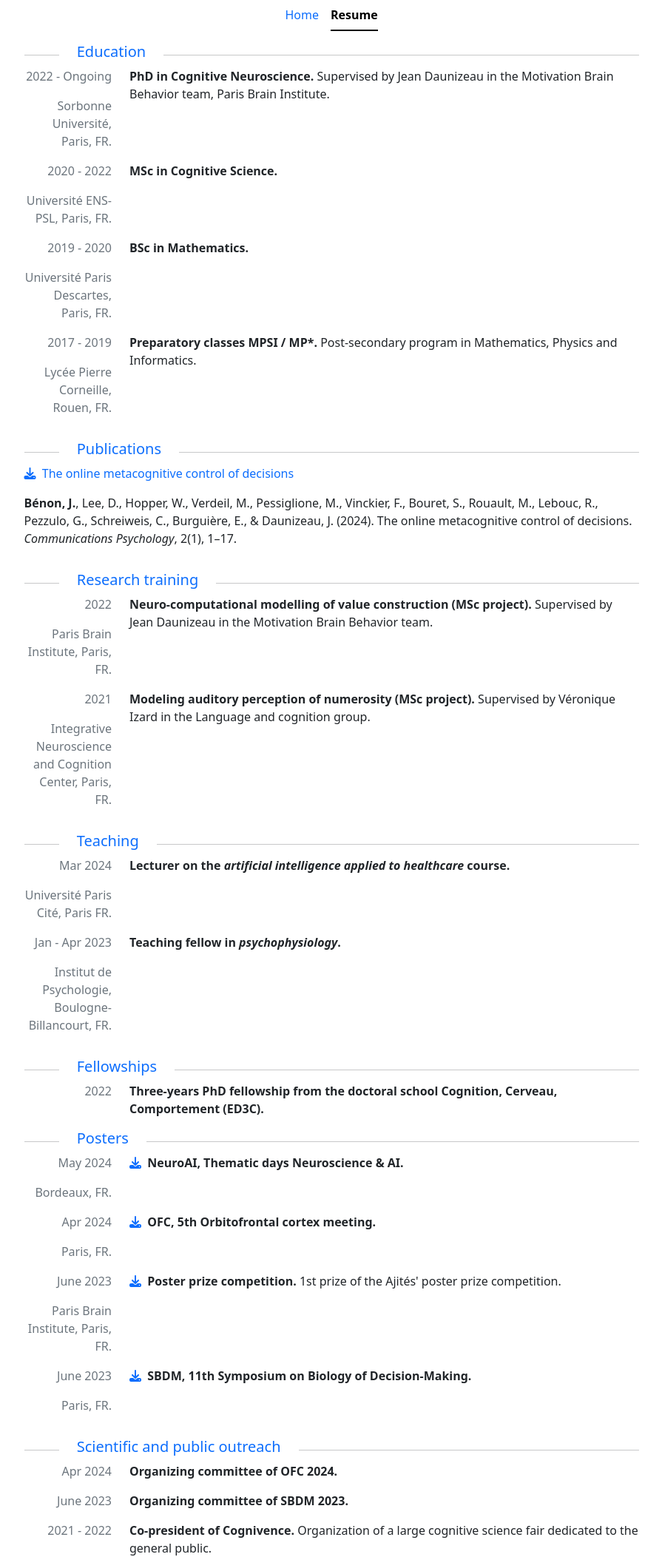
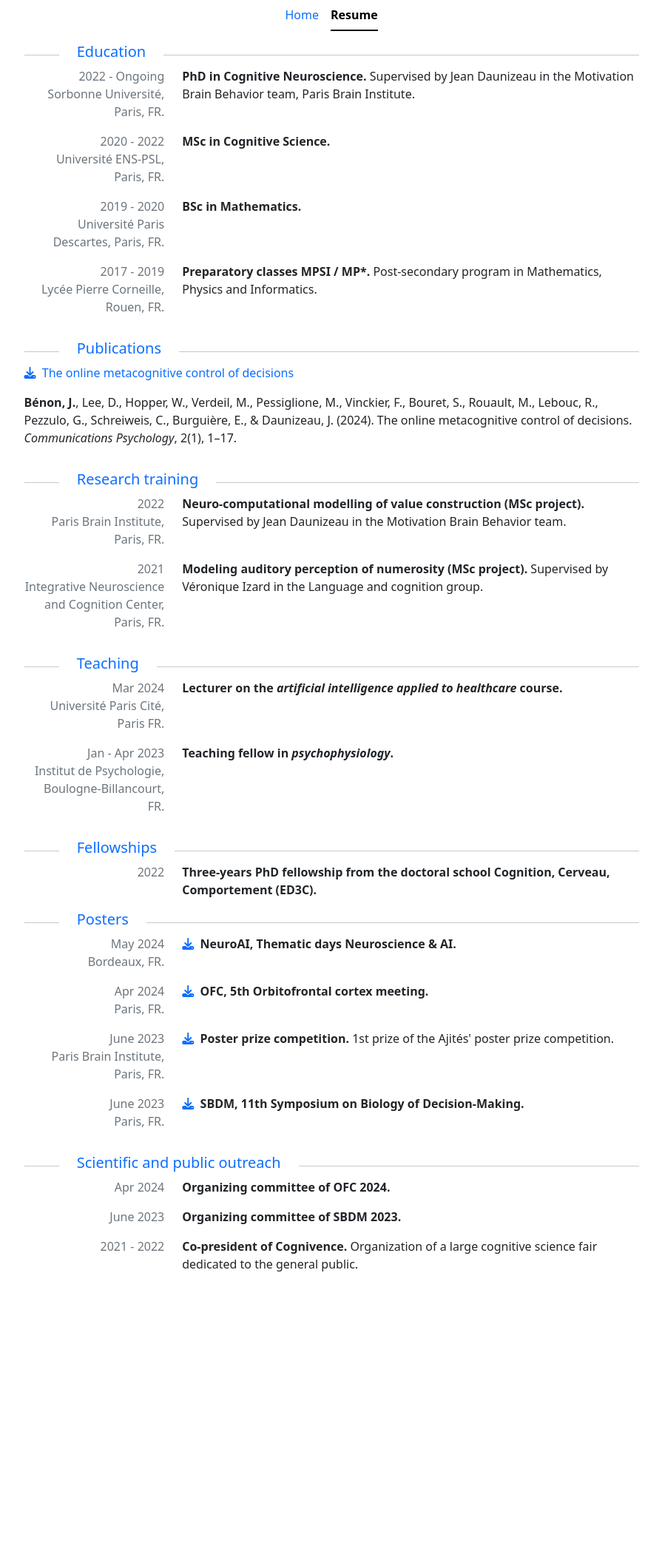
Before and after one commit to jbenon/jbenon.github.io, a Jekyll site: the page built from resume.html, in a window 1280 px wide. Shown: the whole page at 74% size, without its empty margins (192-1087 px from the left). Built offline with Jekyll 4.4.1, drawn with Linux system fonts in a browser that asks for light colours; nearby versions of some CDN libraries; after the commit the page ends 1721 px from its top, so only the background shows below that.

Commit message:
Simple line break between date and place and larger left column

```diff
--- a/resume.html
+++ b/resume.html
@@ -42,11 +42,14 @@ layout: default
             <!-- Regular section -->
             {% for item in section.items %}
               <div class="row justify-content-center">
-                <div class="col-2 text-end">
-                  <p class="text-secondary">{{item.date}}</p>
-                  <p class="text-secondary">{{item.place}}</p>
+                <div class="col-3 text-end">
+                  <p class="text-secondary">
+                    {{item.date}}
+                    <br>
+                    {{item.place}}
+                  </p>
                 </div>
-                <div class="col-10">
+                <div class="col-9">
                   <span class="fw-semibold">
                     {% if item.pdf %}
                       <a class="icon-link link-underline link-underline-opacity-0"
```
